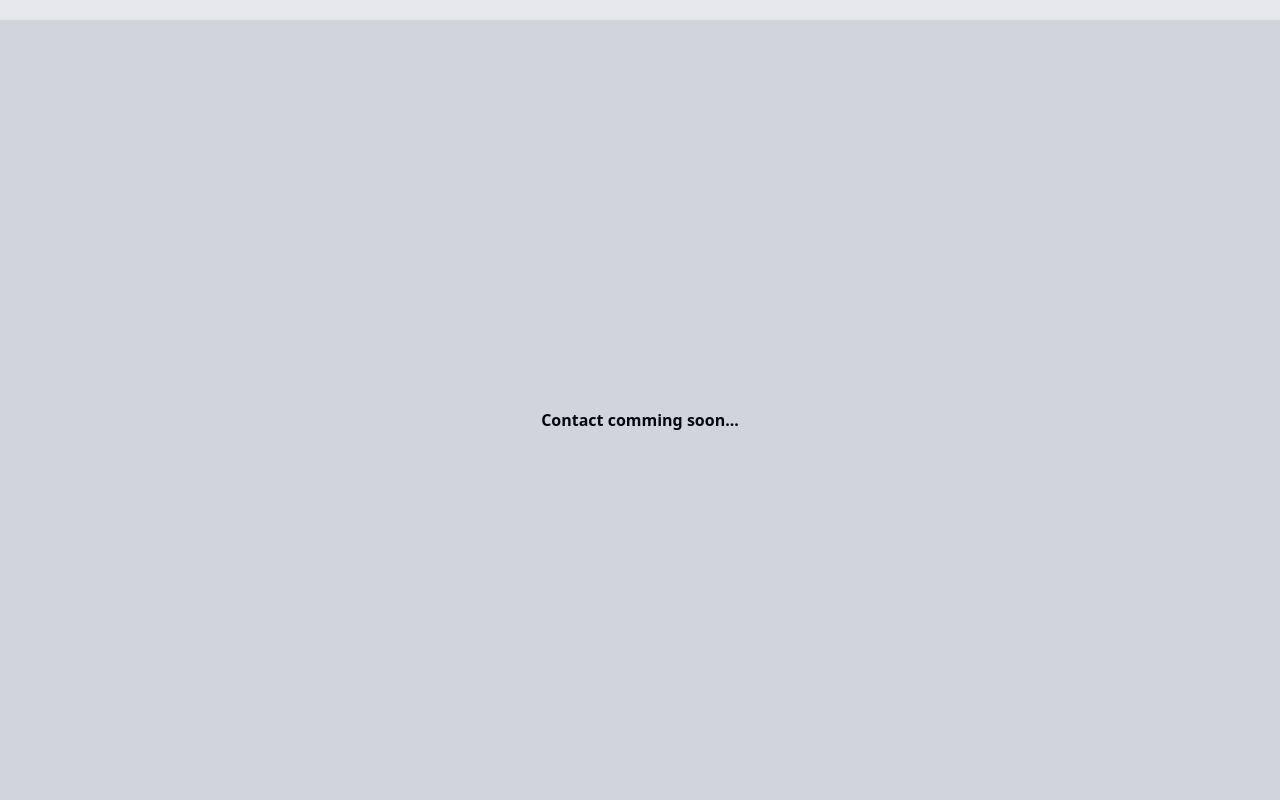
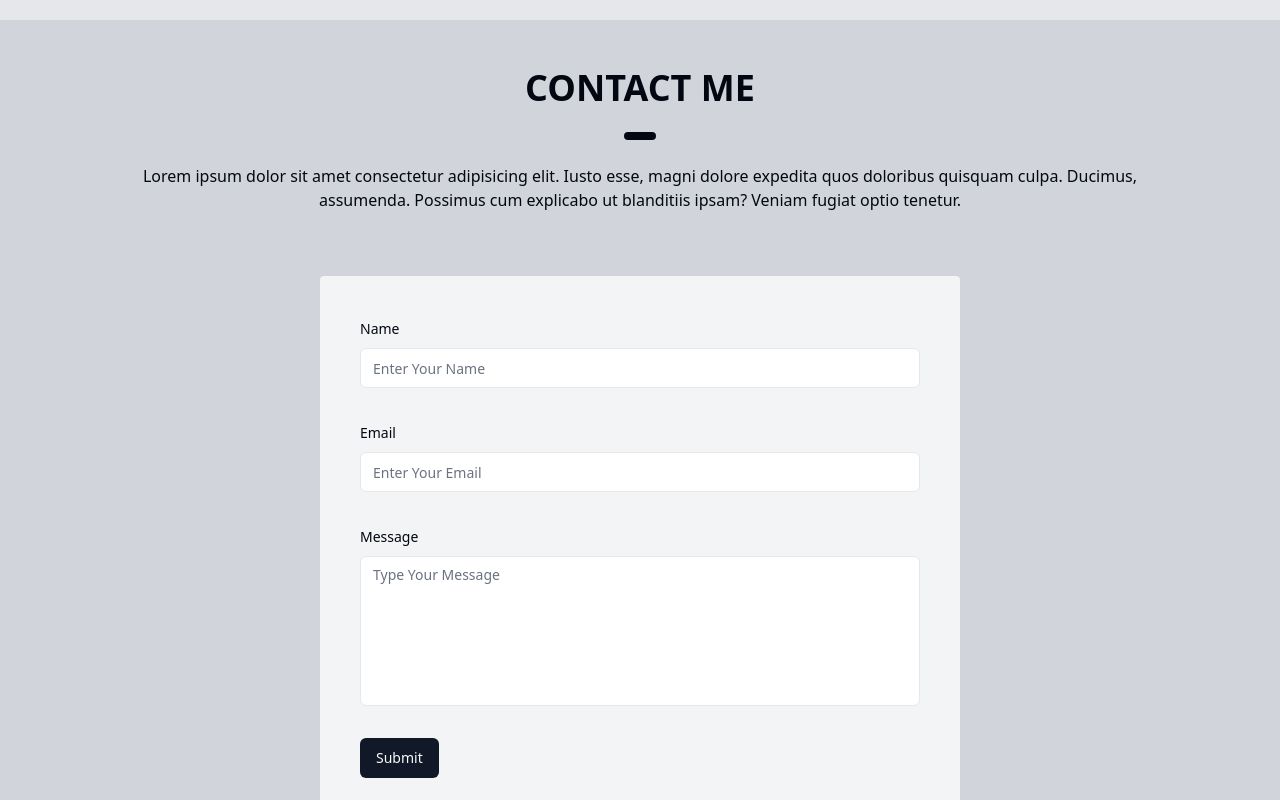
Before and after one commit to owaisahmadshah/portfolio-website, a React (Vite) app: page / in a window 1280 px wide. Shown: the part 2740-3540 px from the top of the page. Built offline with nearby package versions, Linux system fonts and the light colour scheme.

Commit message:
Added contact UI

```diff
--- a/package.json
+++ b/package.json
@@ -10,8 +10,10 @@
     "preview": "vite preview"
   },
   "dependencies": {
+    "@hookform/resolvers": "^3.4.2",
     "@radix-ui/react-avatar": "^1.0.4",
     "@radix-ui/react-icons": "^1.3.0",
+    "@radix-ui/react-label": "^2.0.2",
     "@radix-ui/react-separator": "^1.0.3",
     "@radix-ui/react-slot": "^1.0.2",
     "class-variance-authority": "^0.7.0",
@@ -19,8 +21,10 @@
     "lucide-react": "^0.378.0",
     "react": "^18.2.0",
     "react-dom": "^18.2.0",
+    "react-hook-form": "^7.51.5",
     "tailwind-merge": "^2.3.0",
-    "tailwindcss-animate": "^1.0.7"
+    "tailwindcss-animate": "^1.0.7",
+    "zod": "^3.23.8"
   },
   "devDependencies": {
     "@types/node": "^20.12.11",
--- a/src/components/Contact.tsx
+++ b/src/components/Contact.tsx
@@ -1,9 +1,94 @@
+import { useForm } from "react-hook-form"
+import { Button } from "@/components/ui/button"
+import {
+    Form,
+    FormControl,
+    FormField,
+    FormItem,
+    FormLabel,
+    FormMessage,
+} from "@/components/ui/form"
+import { Input } from "@/components/ui/input"
+import { Separator } from "./ui/separator"
+import { Textarea } from "./ui/textarea"
+
+
+interface Contact {
+    name: string
+    email: string
+    message: string
+}
+
 const Contact = () => {
+
+    const form = useForm<Contact>({
+        defaultValues: {
+            name: "",
+            email: "",
+            message: ""
+        }
+    })
+
+    const onSubmit = (data: Contact) => {
+        form.reset()
+    }
+
     return (
-        <section id="Contact" className="flex h-[60vh] bg-gray-300 min-h-[100vh]">
-            <p className="font-bold mx-auto my-auto">
-                Contact comming soon...
-            </p>
+        <section id="Contact" className="flex flex-col bg-gray-300 min-h-[100vh]">
+
+            <h1 className="mx-auto text-4xl font-bold uppercase mt-12">Contact Me</h1>
+            <Separator className="max-w-8 h-2 mx-auto rounded-sm bg-gray-950 my-6" />
+
+            <p className="mx-auto max-w-[80vw] text-center">Lorem ipsum dolor sit amet consectetur adipisicing elit. Iusto esse, magni dolore expedita quos doloribus quisquam culpa. Ducimus, assumenda. Possimus cum explicabo ut blanditiis ipsam? Veniam fugiat optio tenetur.</p>
+
+            <Form {...form}>
+                <form onSubmit={form.handleSubmit(onSubmit)} className="space-y-8 my-16 mx-auto w-[50vw] bg-gray-100 p-10 rounded">
+                    <FormField
+                        control={form.control}
+                        name="name"
+                        render={({ field }) => (
+                            <FormItem>
+                                <FormLabel>Name</FormLabel>
+                                <FormControl>
+                                    <Input placeholder="Enter Your Name" {...field} />
+                                </FormControl>
+                                <FormMessage />
+                            </FormItem>
+                        )}
+                    />
+                    <FormField
+                        control={form.control}
+                        name="email"
+                        render={({ field }) => (
+                            <FormItem>
+                                <FormLabel>Email</FormLabel>
+                                <FormControl>
+                                    <Input placeholder="Enter Your Email" {...field} />
+                                </FormControl>
+                                <FormMessage />
+                            </FormItem>
+                        )}
+                    />
+                    <FormField
+                        control={form.control}
+                        name="message"
+                        render={({ field }) => (
+                            <FormItem>
+                                <FormLabel>Message</FormLabel>
+                                <FormControl>
+                                    <Textarea
+                                        placeholder="Type Your Message"
+                                        className="resize-none min-h-[150px]"
+                                        {...field}
+                                    />
+                                </FormControl>
+                                <FormMessage />
+                            </FormItem>
+                        )}
+                    />
+                    <Button type="submit">Submit</Button>
+                </form>
+            </Form>
         </section>
     )
 }
--- /dev/null
+++ b/src/components/ui/form.tsx
@@ -0,0 +1,176 @@
+import * as React from "react"
+import * as LabelPrimitive from "@radix-ui/react-label"
+import { Slot } from "@radix-ui/react-slot"
+import {
+  Controller,
+  ControllerProps,
+  FieldPath,
+  FieldValues,
+  FormProvider,
+  useFormContext,
+} from "react-hook-form"
+
+import { cn } from "@/lib/utils"
+import { Label } from "@/components/ui/label"
+
+const Form = FormProvider
+
+type FormFieldContextValue<
+  TFieldValues extends FieldValues = FieldValues,
+  TName extends FieldPath<TFieldValues> = FieldPath<TFieldValues>
+> = {
+  name: TName
+}
+
+const FormFieldContext = React.createContext<FormFieldContextValue>(
+  {} as FormFieldContextValue
+)
+
+const FormField = <
+  TFieldValues extends FieldValues = FieldValues,
+  TName extends FieldPath<TFieldValues> = FieldPath<TFieldValues>
+>({
+  ...props
+}: ControllerProps<TFieldValues, TName>) => {
+  return (
+    <FormFieldContext.Provider value={{ name: props.name }}>
+      <Controller {...props} />
+    </FormFieldContext.Provider>
+  )
+}
+
+const useFormField = () => {
+  const fieldContext = React.useContext(FormFieldContext)
+  const itemContext = React.useContext(FormItemContext)
+  const { getFieldState, formState } = useFormContext()
+
+  const fieldState = getFieldState(fieldContext.name, formState)
+
+  if (!fieldContext) {
+    throw new Error("useFormField should be used within <FormField>")
+  }
+
+  const { id } = itemContext
+
+  return {
+    id,
+    name: fieldContext.name,
+    formItemId: `${id}-form-item`,
+    formDescriptionId: `${id}-form-item-description`,
+    formMessageId: `${id}-form-item-message`,
+    ...fieldState,
+  }
+}
+
+type FormItemContextValue = {
+  id: string
+}
+
+const FormItemContext = React.createContext<FormItemContextValue>(
+  {} as FormItemContextValue
+)
+
+const FormItem = React.forwardRef<
+  HTMLDivElement,
+  React.HTMLAttributes<HTMLDivElement>
+>(({ className, ...props }, ref) => {
+  const id = React.useId()
+
+  return (
+    <FormItemContext.Provider value={{ id }}>
+      <div ref={ref} className={cn("space-y-2", className)} {...props} />
+    </FormItemContext.Provider>
+  )
+})
+FormItem.displayName = "FormItem"
+
+const FormLabel = React.forwardRef<
+  React.ElementRef<typeof LabelPrimitive.Root>,
+  React.ComponentPropsWithoutRef<typeof LabelPrimitive.Root>
+>(({ className, ...props }, ref) => {
+  const { error, formItemId } = useFormField()
+
+  return (
+    <Label
+      ref={ref}
+      className={cn(error && "text-destructive", className)}
+      htmlFor={formItemId}
+      {...props}
+    />
+  )
+})
+FormLabel.displayName = "FormLabel"
+
+const FormControl = React.forwardRef<
+  React.ElementRef<typeof Slot>,
+  React.ComponentPropsWithoutRef<typeof Slot>
+>(({ ...props }, ref) => {
+  const { error, formItemId, formDescriptionId, formMessageId } = useFormField()
+
+  return (
+    <Slot
+      ref={ref}
+      id={formItemId}
+      aria-describedby={
+        !error
+          ? `${formDescriptionId}`
+          : `${formDescriptionId} ${formMessageId}`
+      }
+      aria-invalid={!!error}
+      {...props}
+    />
+  )
+})
+FormControl.displayName = "FormControl"
+
+const FormDescription = React.forwardRef<
+  HTMLParagraphElement,
+  React.HTMLAttributes<HTMLParagraphElement>
+>(({ className, ...props }, ref) => {
+  const { formDescriptionId } = useFormField()
+
+  return (
+    <p
+      ref={ref}
+      id={formDescriptionId}
+      className={cn("text-sm text-muted-foreground", className)}
+      {...props}
+    />
+  )
+})
+FormDescription.displayName = "FormDescription"
+
+const FormMessage = React.forwardRef<
+  HTMLParagraphElement,
+  React.HTMLAttributes<HTMLParagraphElement>
+>(({ className, children, ...props }, ref) => {
+  const { error, formMessageId } = useFormField()
+  const body = error ? String(error?.message) : children
+
+  if (!body) {
+    return null
+  }
+
+  return (
+    <p
+      ref={ref}
+      id={formMessageId}
+      className={cn("text-sm font-medium text-destructive", className)}
+      {...props}
+    >
+      {body}
+    </p>
+  )
+})
+FormMessage.displayName = "FormMessage"
+
+export {
+  useFormField,
+  Form,
+  FormItem,
+  FormLabel,
+  FormControl,
+  FormDescription,
+  FormMessage,
+  FormField,
+}
--- /dev/null
+++ b/src/components/ui/input.tsx
@@ -0,0 +1,25 @@
+import * as React from "react"
+
+import { cn } from "@/lib/utils"
+
+export interface InputProps
+  extends React.InputHTMLAttributes<HTMLInputElement> {}
+
+const Input = React.forwardRef<HTMLInputElement, InputProps>(
+  ({ className, type, ...props }, ref) => {
+    return (
+      <input
+        type={type}
+        className={cn(
+          "flex h-10 w-full rounded-md border border-input bg-background px-3 py-2 text-sm ring-offset-background file:border-0 file:bg-transparent file:text-sm file:font-medium placeholder:text-muted-foreground focus-visible:outline-none focus-visible:ring-2 focus-visible:ring-ring focus-visible:ring-offset-2 disabled:cursor-not-allowed disabled:opacity-50",
+          className
+        )}
+        ref={ref}
+        {...props}
+      />
+    )
+  }
+)
+Input.displayName = "Input"
+
+export { Input }
--- /dev/null
+++ b/src/components/ui/label.tsx
@@ -0,0 +1,24 @@
+import * as React from "react"
+import * as LabelPrimitive from "@radix-ui/react-label"
+import { cva, type VariantProps } from "class-variance-authority"
+
+import { cn } from "@/lib/utils"
+
+const labelVariants = cva(
+  "text-sm font-medium leading-none peer-disabled:cursor-not-allowed peer-disabled:opacity-70"
+)
+
+const Label = React.forwardRef<
+  React.ElementRef<typeof LabelPrimitive.Root>,
+  React.ComponentPropsWithoutRef<typeof LabelPrimitive.Root> &
+    VariantProps<typeof labelVariants>
+>(({ className, ...props }, ref) => (
+  <LabelPrimitive.Root
+    ref={ref}
+    className={cn(labelVariants(), className)}
+    {...props}
+  />
+))
+Label.displayName = LabelPrimitive.Root.displayName
+
+export { Label }
--- /dev/null
+++ b/src/components/ui/textarea.tsx
@@ -0,0 +1,24 @@
+import * as React from "react"
+
+import { cn } from "@/lib/utils"
+
+export interface TextareaProps
+  extends React.TextareaHTMLAttributes<HTMLTextAreaElement> {}
+
+const Textarea = React.forwardRef<HTMLTextAreaElement, TextareaProps>(
+  ({ className, ...props }, ref) => {
+    return (
+      <textarea
+        className={cn(
+          "flex min-h-[80px] w-full rounded-md border border-input bg-background px-3 py-2 text-sm ring-offset-background placeholder:text-muted-foreground focus-visible:outline-none focus-visible:ring-2 focus-visible:ring-ring focus-visible:ring-offset-2 disabled:cursor-not-allowed disabled:opacity-50",
+          className
+        )}
+        ref={ref}
+        {...props}
+      />
+    )
+  }
+)
+Textarea.displayName = "Textarea"
+
+export { Textarea }
```
Also changed, not shown: 1 other file (tests, documents, lock files or other folders).
